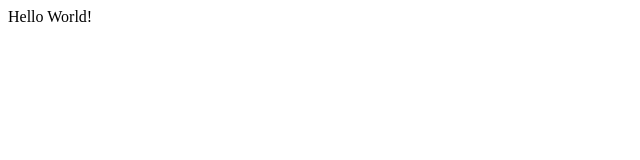
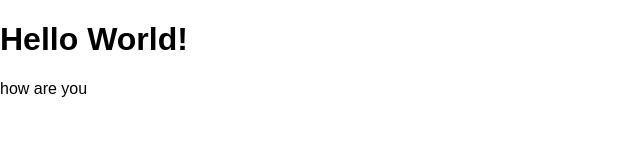
Before and after one commit to hansalbertisaksson/fantastic-flames, a website: page index.html in a window 1280 px wide. Shown: the whole page, without its empty margins (0-640 px from the left). Drawn offline with Linux system fonts and the light colour scheme.

Commit message:
moved to public

```diff
--- a/index.html
+++ b/index.html
@@ -3,10 +3,13 @@
     <head>
         <meta charset="UTF-8">
         <meta name="viewport" content="width=device-width, initial-scale=1.0">
-
+		<link rel="stylesheet" href="css/normalize.min.css">
+		<link rel="stylesheet" href="css/style.css">
         <title>Hello World Simple App</title>
     </head>
     <body>
-        <div>Hello World!</div>
+        <h1>Hello World!</h1>
+        <p>how are you</p>
+
     </body>
 </html>
--- a/index.js
+++ b/index.js
@@ -1,12 +1,17 @@
 const express = require('express'); //Import the express dependency
 const app = express();              //Instantiate an express app, the main work horse of this server
 const port = 5050;                  //Save the port number where your server will be listening
+
+
+app.use(express.static('public')); //This will allow the server to access and serve any files in the public directory.
+
 
 //Idiomatic expression in express to route and respond to a client request
 
 app.get('/', (req, res) => {        					//get requests to the root ("/") will route here
     res.sendFile('index.html', {root: __dirname});      //server responds by sending the index.html file to the client's browser
                                                         //the .sendFile method needs the absolute path to the file, see: https://expressjs.com/en/4x/api.html#res.sendFile
+
 });
 app.listen(port, () => {            //server starts listening for any attempts from a client to connect at port: {port}
     console.log(`Now listening on port ${port}`);
--- /dev/null
+++ b/public/css/style.css
@@ -0,0 +1,5 @@
+h1 {
+	font-family: Arial;
+}
+
+background-color: #CCC;
--- a/server.js
+++ b/server.js
@@ -0,0 +1 @@
+app.use(express.static('public')); //This will allow the server to access and serve any files in the public directory.
```
Also changed, not shown: public/css/normalize.min.css (added, +1 -0 lines), 3 other files.
